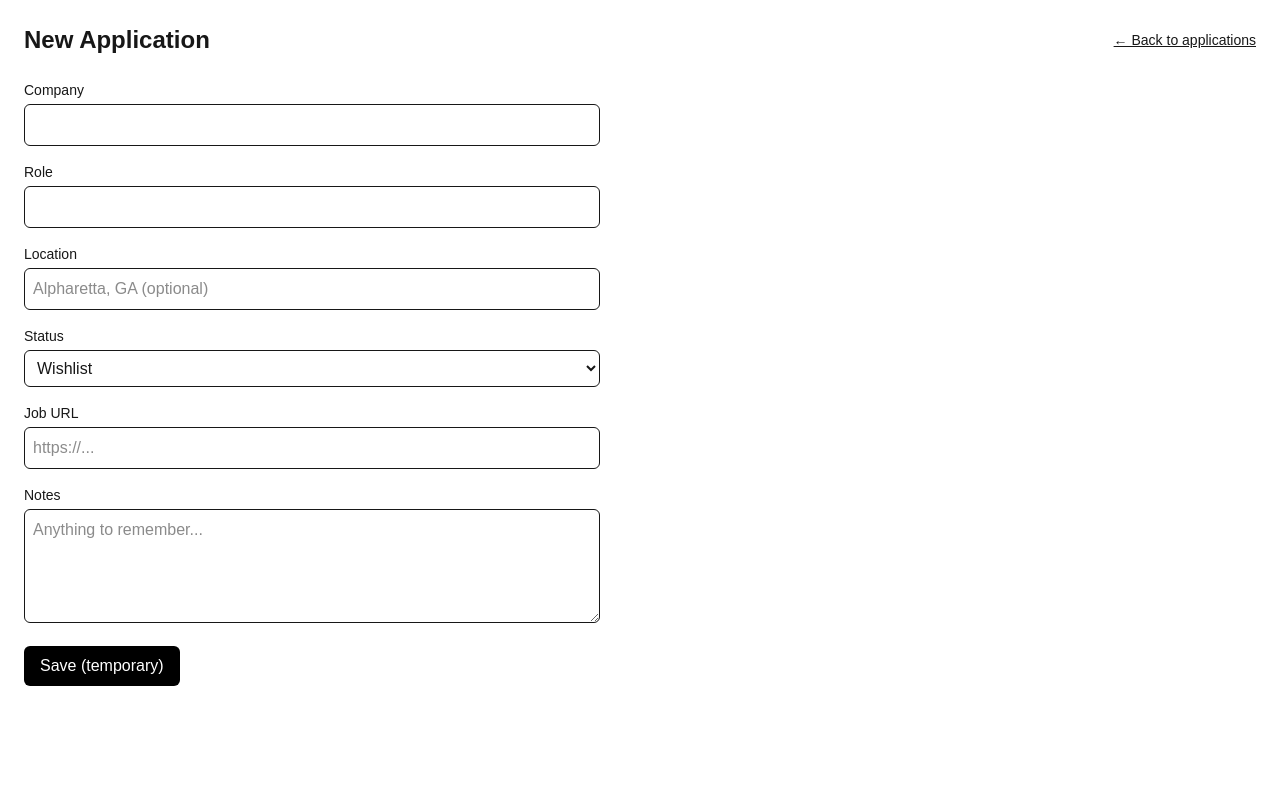
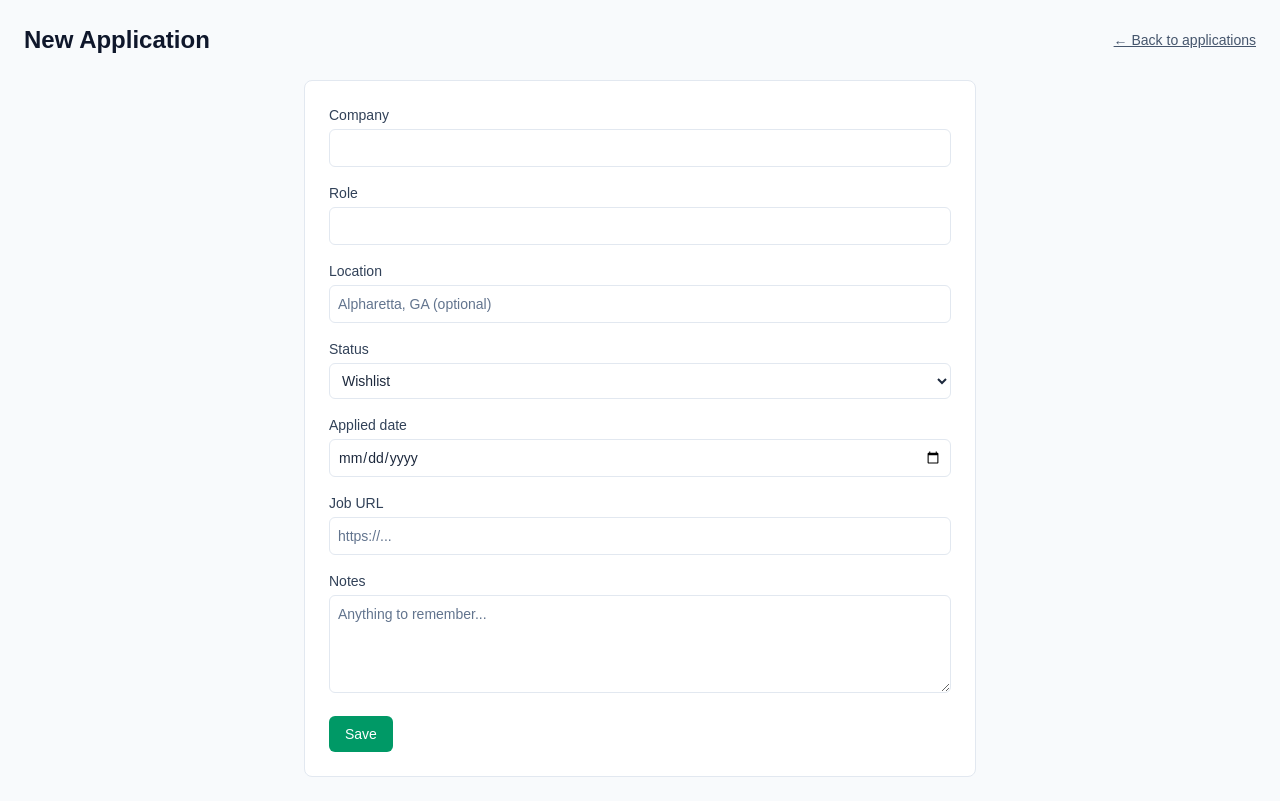
Before and after one commit to jayshri/job-application-tracker, a Next.js app: page /applications/new in a window 1280 px wide. Built offline with nearby package versions, Linux system fonts and the light colour scheme.

Commit message:
feat: applied styling to the pages

```diff
--- a/app/applications/[id]/edit/page.tsx
+++ b/app/applications/[id]/edit/page.tsx
@@ -30,6 +30,7 @@ export default function EditApplicationPage() {
   const [status, setStatus] = useState<ApplicationStatus>("Wishlist");
   const [jobUrl, setJobUrl] = useState("");
   const [notes, setNotes] = useState("");
+  const [appliedDate, setAppliedDate] = useState("");
 
   useEffect(() => {
     if (!id) return;
@@ -47,6 +48,7 @@ export default function EditApplicationPage() {
       setStatus(found.status);
       setJobUrl(found.jobUrl ?? "");
       setNotes(found.notes ?? "");
+      setAppliedDate(found.appliedDate ? found.appliedDate.slice(0, 10) : "");
     }
   }, [id]);
 
@@ -69,49 +71,62 @@ export default function EditApplicationPage() {
         status,
         jobUrl: jobUrl.trim() || undefined,
         notes: notes.trim() || undefined,
+        appliedDate: appliedDate
+          ? new Date(appliedDate).toISOString()
+          : undefined,
         updatedAt: now,
       };
     });
 
     saveApplications(next);
-
     router.push(`/applications/${id}`);
   };
 
   if (!id) {
     return (
-      <main className="min-h-screen p-6">
-        <p>Loading...</p>
+      <main className="min-h-screen bg-slate-50 p-6">
+        <p className="text-slate-600">Loading...</p>
       </main>
     );
   }
 
   if (!application) {
     return (
-      <main className="min-h-screen p-6">
-        <Link href="/applications" className="text-sm underline">
+      <main className="min-h-screen bg-slate-50 p-6">
+        <Link href="/applications" className="text-sm text-slate-600 underline">
           ← Back to applications
         </Link>
-        <p className="mt-6">Application not found.</p>
+        <p className="mt-6 text-slate-600">Application not found.</p>
       </main>
     );
   }
 
   return (
-    <main className="min-h-screen p-6">
+    <main className="min-h-screen bg-slate-50 p-6">
       <div className="flex items-center justify-between">
-        <h1 className="text-2xl font-bold">Edit Application</h1>
+        <h1 className="text-2xl font-bold text-slate-900">
+          Edit Application
+        </h1>
 
-        <Link href={`/applications/${id}`} className="text-sm underline">
+        <Link
+          href={`/applications/${id}`}
+          className="text-sm text-slate-600 underline"
+        >
           ← Back to details
         </Link>
       </div>
 
-      <form onSubmit={handleSubmit} className="mt-6 max-w-xl space-y-4">
+      <div className="mt-6 flex justify-center">
+        <form
+          onSubmit={handleSubmit}
+          className="w-full max-w-2xl space-y-4 rounded-lg border border-slate-200 bg-white p-6"
+        >
           <div>
-          <label className="block text-sm font-medium">Company</label>
+            <label className="block text-sm font-medium text-slate-700">
+              Company
+            </label>
             <input
-            className="mt-1 w-full rounded-md border p-2"
+              className="mt-1 w-full rounded-md border border-slate-200 bg-white p-2 text-sm text-slate-800 focus:border-emerald-500 focus:outline-none"
               value={companyName}
               onChange={(e) => setCompanyName(e.target.value)}
               required
@@ -119,9 +134,11 @@ export default function EditApplicationPage() {
           </div>
 
           <div>
-          <label className="block text-sm font-medium">Role</label>
+            <label className="block text-sm font-medium text-slate-700">
+              Role
+            </label>
             <input
-            className="mt-1 w-full rounded-md border p-2"
+              className="mt-1 w-full rounded-md border border-slate-200 bg-white p-2 text-sm text-slate-800 focus:border-emerald-500 focus:outline-none"
               value={roleTitle}
               onChange={(e) => setRoleTitle(e.target.value)}
               required
@@ -129,20 +146,26 @@ export default function EditApplicationPage() {
           </div>
 
           <div>
-          <label className="block text-sm font-medium">Location</label>
+            <label className="block text-sm font-medium text-slate-700">
+              Location
+            </label>
             <input
-            className="mt-1 w-full rounded-md border p-2"
+              className="mt-1 w-full rounded-md border border-slate-200 bg-white p-2 text-sm text-slate-800 focus:border-emerald-500 focus:outline-none"
               value={location}
               onChange={(e) => setLocation(e.target.value)}
             />
           </div>
 
           <div>
-          <label className="block text-sm font-medium">Status</label>
+            <label className="block text-sm font-medium text-slate-700">
+              Status
+            </label>
             <select
-            className="mt-1 w-full rounded-md border p-2"
+              className="mt-1 w-full rounded-md border border-slate-200 bg-white p-2 text-sm text-slate-800 focus:border-emerald-500 focus:outline-none"
               value={status}
-            onChange={(e) => setStatus(e.target.value as ApplicationStatus)}
+              onChange={(e) =>
+                setStatus(e.target.value as ApplicationStatus)
+              }
             >
               {STATUSES.map((s) => (
                 <option key={s} value={s}>
@@ -153,9 +176,23 @@ export default function EditApplicationPage() {
           </div>
 
           <div>
-          <label className="block text-sm font-medium">Job URL</label>
+            <label className="block text-sm font-medium text-slate-700">
+              Applied date
+            </label>
             <input
-            className="mt-1 w-full rounded-md border p-2"
+              type="date"
+              className="mt-1 w-full rounded-md border border-slate-200 bg-white p-2 text-sm text-slate-800 focus:border-emerald-500 focus:outline-none"
+              value={appliedDate}
+              onChange={(e) => setAppliedDate(e.target.value)}
+            />
+          </div>
+
+          <div>
+            <label className="block text-sm font-medium text-slate-700">
+              Job URL
+            </label>
+            <input
+              className="mt-1 w-full rounded-md border border-slate-200 bg-white p-2 text-sm text-slate-800 focus:border-emerald-500 focus:outline-none"
               value={jobUrl}
               onChange={(e) => setJobUrl(e.target.value)}
               placeholder="https://..."
@@ -163,9 +200,11 @@ export default function EditApplicationPage() {
           </div>
 
           <div>
-          <label className="block text-sm font-medium">Notes</label>
+            <label className="block text-sm font-medium text-slate-700">
+              Notes
+            </label>
             <textarea
-            className="mt-1 w-full rounded-md border p-2"
+              className="mt-1 w-full rounded-md border border-slate-200 bg-white p-2 text-sm text-slate-800 focus:border-emerald-500 focus:outline-none"
               value={notes}
               onChange={(e) => setNotes(e.target.value)}
               rows={4}
@@ -175,11 +214,12 @@ export default function EditApplicationPage() {
 
           <button
             type="submit"
-          className="rounded-md bg-black px-4 py-2 text-white"
+            className="rounded-md bg-emerald-600 px-4 py-2 text-sm font-medium text-white hover:bg-emerald-700"
           >
             Save changes
           </button>
         </form>
+      </div>
     </main>
   );
 }
--- a/app/applications/[id]/page.tsx
+++ b/app/applications/[id]/page.tsx
@@ -38,68 +38,69 @@ export default function ApplicationDetailsPage() {
   // if id is not yet available, show loading state
   if (!id) {
     return (
-      <main className="min-h-screen p-6">
-        <Link href="/applications" className="text-sm underline">
+      <main className="min-h-screen bg-slate-50 p-6">
+        <div className="flex items-center justify-between">
+          <div className="text-2xl font-bold text-slate-900">Application</div>
+          <Link href="/applications" className="text-sm text-slate-600 underline">
             ← Back to applications
           </Link>
-        <p className="mt-6">Loading...</p>
+        </div>
+        <p className="mt-6 text-slate-600">Loading...</p>
       </main>
     );
   }
   // if application is not found, show not found message
   if (!application) {
     return (
-      <main className="min-h-screen p-6">
-        <Link href="/applications" className="text-sm underline">
+      <main className="min-h-screen bg-slate-50 p-6">
+        <div className="flex items-center justify-between">
+          <div className="text-2xl font-bold text-slate-900">Application</div>
+          <Link href="/applications" className="text-sm text-slate-600 underline">
             ← Back to applications
           </Link>
-        <p className="mt-6">Application not found.</p>
+        </div>
+        <p className="mt-6 text-slate-600">Application not found.</p>
       </main>
     );
   }
 
   return (
-    <main className="min-h-screen p-6">
-      <Link href="/applications" className="text-sm underline">
+    <main className="min-h-screen bg-slate-50 p-6">
+      <div className="flex flex-wrap items-center justify-between gap-3">
+        <h1 className="text-2xl font-bold text-slate-900">
+          {application.companyName} — {application.roleTitle}
+        </h1>
+
+        <Link href="/applications" className="text-sm text-slate-600 underline">
           ← Back to applications
         </Link>
+      </div>
 
-      <h1 className="mt-4 text-2xl font-bold">
-        {application.companyName} — {application.roleTitle}
-      </h1>
-      <Link
-            href={`/applications/${id}/edit`}
-            className="mt-4 inline-block rounded-md bg-black px-3 py-2 text-sm text-white"
-            >
-            Edit
-      </Link>
-      <button
-        onClick={handleDelete}
-        className="mt-4 ml-3 inline-block rounded-md border px-3 py-2 text-sm"
-        >
-        Delete
-      </button>
-
-      <p className="mt-2 text-sm text-gray-600">
-        Status: <span className="font-semibold">{application.status}</span>
+      <div className="mt-6 flex justify-center">
+        <div className="w-full max-w-2xl rounded-lg border border-slate-200 bg-white p-6">
+          <p className="text-sm text-slate-600">
+            Status:{" "}
+            <span className="font-medium text-slate-900">
+              {application.status}
+            </span>
           </p>
 
-      <div className="mt-6 space-y-2">
+          <div className="mt-6 space-y-3 text-sm text-slate-700">
             <div>
-          <span className="font-medium">Location:</span>{" "}
+              <span className="font-medium text-slate-900">Location:</span>{" "}
               {application.location || "—"}
             </div>
 
             <div>
-          <span className="font-medium">Applied Date:</span>{" "}
+              <span className="font-medium text-slate-900">Applied Date:</span>{" "}
               {application.appliedDate ? application.appliedDate.slice(0, 10) : "—"}
             </div>
 
             <div>
-          <span className="font-medium">Job URL:</span>{" "}
+              <span className="font-medium text-slate-900">Job URL:</span>{" "}
               {application.jobUrl ? (
                 <a
-              className="underline"
+                  className="text-emerald-600 underline hover:text-emerald-700"
                   href={application.jobUrl}
                   target="_blank"
                   rel="noreferrer"
@@ -112,7 +113,26 @@ export default function ApplicationDetailsPage() {
             </div>
 
             <div>
-          <span className="font-medium">Notes:</span> {application.notes || "—"}
+              <span className="font-medium text-slate-900">Notes:</span>{" "}
+              {application.notes || "—"}
+            </div>
+          </div>
+
+          <div className="mt-8 flex flex-wrap items-center gap-2 border-t border-slate-200 pt-4">
+            <Link
+              href={`/applications/${id}/edit`}
+              className="rounded-md bg-emerald-600 px-3 py-2 text-sm font-medium text-white hover:bg-emerald-700"
+            >
+              Edit
+            </Link>
+
+            <button
+              onClick={handleDelete}
+              className="rounded-md border border-slate-300 px-3 py-2 text-sm text-slate-700 hover:bg-slate-100"
+            >
+              Delete
+            </button>
+          </div>
         </div>
       </div>
     </main>
--- a/app/applications/new/page.tsx
+++ b/app/applications/new/page.tsx
@@ -25,6 +25,7 @@ export default function NewApplicationPage() {
   const [status, setStatus] = useState<ApplicationStatus>("Wishlist");
   const [jobUrl, setJobUrl] = useState("");
   const [notes, setNotes] = useState("");
+  const [appliedDate, setAppliedDate] = useState("");
 
   const router = useRouter();
 
@@ -41,7 +42,7 @@ export default function NewApplicationPage() {
       status,
       jobUrl: jobUrl.trim() || undefined,
       notes: notes.trim() || undefined,
-            appliedDate: status === "Applied" ? now : undefined,
+      appliedDate: appliedDate ? new Date(appliedDate).toISOString() : undefined,
       createdAt: now,
       updatedAt: now,
     };
@@ -59,20 +60,26 @@ export default function NewApplicationPage() {
   };
 
   return (
-    <main className="min-h-screen p-6">
+    <main className="min-h-screen bg-slate-50 p-6">
       <div className="flex items-center justify-between">
-        <h1 className="text-2xl font-bold">New Application</h1>
+        <h1 className="text-2xl font-bold text-slate-900">New Application</h1>
 
-        <Link href="/applications" className="text-sm underline">
+        <Link href="/applications" className="text-sm text-slate-600 underline">
           ← Back to applications
         </Link>
       </div>
 
-      <form onSubmit={handleSubmit} className="mt-6 max-w-xl space-y-4">
+      <div className="mt-6 flex justify-center">
+        <form
+          onSubmit={handleSubmit}
+          className="w-full max-w-2xl space-y-4 rounded-lg border border-slate-200 bg-white p-6"
+        >
           <div>
-          <label className="block text-sm font-medium">Company</label>
+            <label className="block text-sm font-medium text-slate-700">
+              Company
+            </label>
             <input
-            className="mt-1 w-full rounded-md border p-2"
+              className="mt-1 w-full rounded-md border border-slate-200 bg-white p-2 text-sm text-slate-800 placeholder-slate-500 focus:border-emerald-500 focus:outline-none"
               value={companyName}
               onChange={(e) => setCompanyName(e.target.value)}
               required
@@ -80,9 +87,11 @@ export default function NewApplicationPage() {
           </div>
 
           <div>
-          <label className="block text-sm font-medium">Role</label>
+            <label className="block text-sm font-medium text-slate-700">
+              Role
+            </label>
             <input
-            className="mt-1 w-full rounded-md border p-2"
+              className="mt-1 w-full rounded-md border border-slate-200 bg-white p-2 text-sm text-slate-800 placeholder-slate-500 focus:border-emerald-500 focus:outline-none"
               value={roleTitle}
               onChange={(e) => setRoleTitle(e.target.value)}
               required
@@ -90,9 +99,11 @@ export default function NewApplicationPage() {
           </div>
 
           <div>
-          <label className="block text-sm font-medium">Location</label>
+            <label className="block text-sm font-medium text-slate-700">
+              Location
+            </label>
             <input
-            className="mt-1 w-full rounded-md border p-2"
+              className="mt-1 w-full rounded-md border border-slate-200 bg-white p-2 text-sm text-slate-800 placeholder-slate-500 focus:border-emerald-500 focus:outline-none"
               value={location}
               onChange={(e) => setLocation(e.target.value)}
               placeholder="Alpharetta, GA (optional)"
@@ -100,9 +111,11 @@ export default function NewApplicationPage() {
           </div>
 
           <div>
-          <label className="block text-sm font-medium">Status</label>
+            <label className="block text-sm font-medium text-slate-700">
+              Status
+            </label>
             <select
-            className="mt-1 w-full rounded-md border p-2"
+              className="mt-1 w-full rounded-md border border-slate-200 bg-white p-2 text-sm text-slate-800 focus:border-emerald-500 focus:outline-none"
               value={status}
               onChange={(e) => setStatus(e.target.value as ApplicationStatus)}
             >
@@ -115,9 +128,23 @@ export default function NewApplicationPage() {
           </div>
 
           <div>
-          <label className="block text-sm font-medium">Job URL</label>
+            <label className="block text-sm font-medium text-slate-700">
+              Applied date
+            </label>
             <input
-            className="mt-1 w-full rounded-md border p-2"
+              type="date"
+              className="mt-1 w-full rounded-md border border-slate-200 bg-white p-2 text-sm text-slate-800 focus:border-emerald-500 focus:outline-none"
+              value={appliedDate}
+              onChange={(e) => setAppliedDate(e.target.value)}
+            />
+          </div>
+
+          <div>
+            <label className="block text-sm font-medium text-slate-700">
+              Job URL
+            </label>
+            <input
+              className="mt-1 w-full rounded-md border border-slate-200 bg-white p-2 text-sm text-slate-800 placeholder-slate-500 focus:border-emerald-500 focus:outline-none"
               value={jobUrl}
               onChange={(e) => setJobUrl(e.target.value)}
               placeholder="https://..."
@@ -125,9 +152,11 @@ export default function NewApplicationPage() {
           </div>
 
           <div>
-          <label className="block text-sm font-medium">Notes</label>
+            <label className="block text-sm font-medium text-slate-700">
+              Notes
+            </label>
             <textarea
-            className="mt-1 w-full rounded-md border p-2"
+              className="mt-1 w-full rounded-md border border-slate-200 bg-white p-2 text-sm text-slate-800 placeholder-slate-500 focus:border-emerald-500 focus:outline-none"
               value={notes}
               onChange={(e) => setNotes(e.target.value)}
               rows={4}
@@ -137,11 +166,12 @@ export default function NewApplicationPage() {
 
           <button
             type="submit"
-          className="rounded-md bg-black px-4 py-2 text-white"
+            className="rounded-md bg-emerald-600 px-4 py-2 text-sm font-medium text-white hover:bg-emerald-700"
           >
-          Save (temporary)
+            Save
           </button>
         </form>
+      </div>
     </main>
   );
 }
```
Also changed, not shown: app/applications/page.tsx (+21 -13 lines), app/page.tsx (+24 -19 lines). Lines whose indentation alone changed are shown as unchanged.
